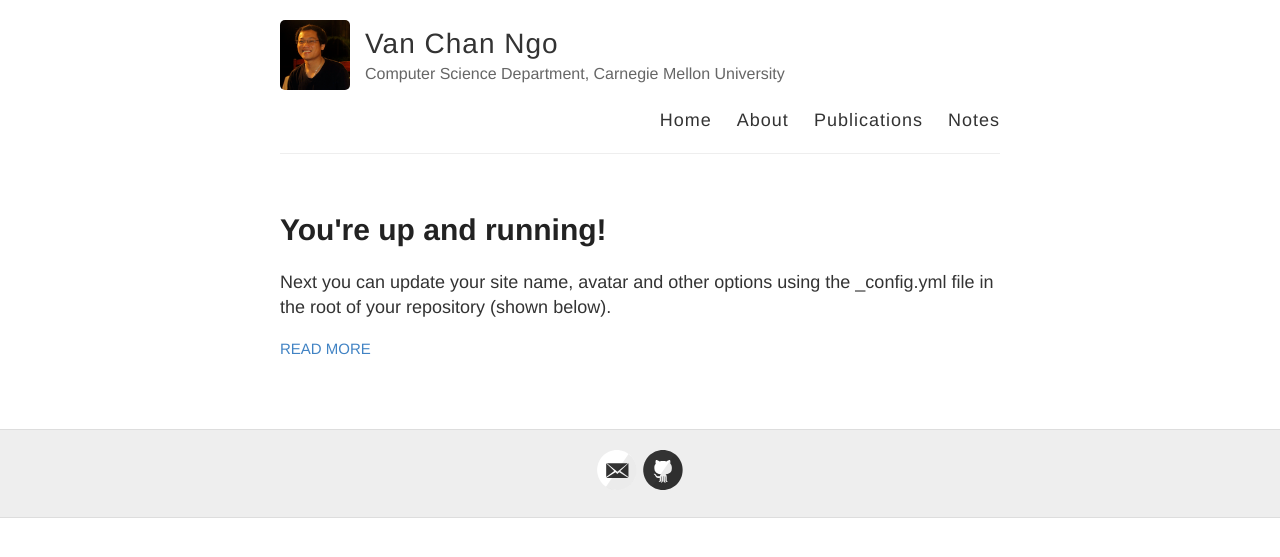
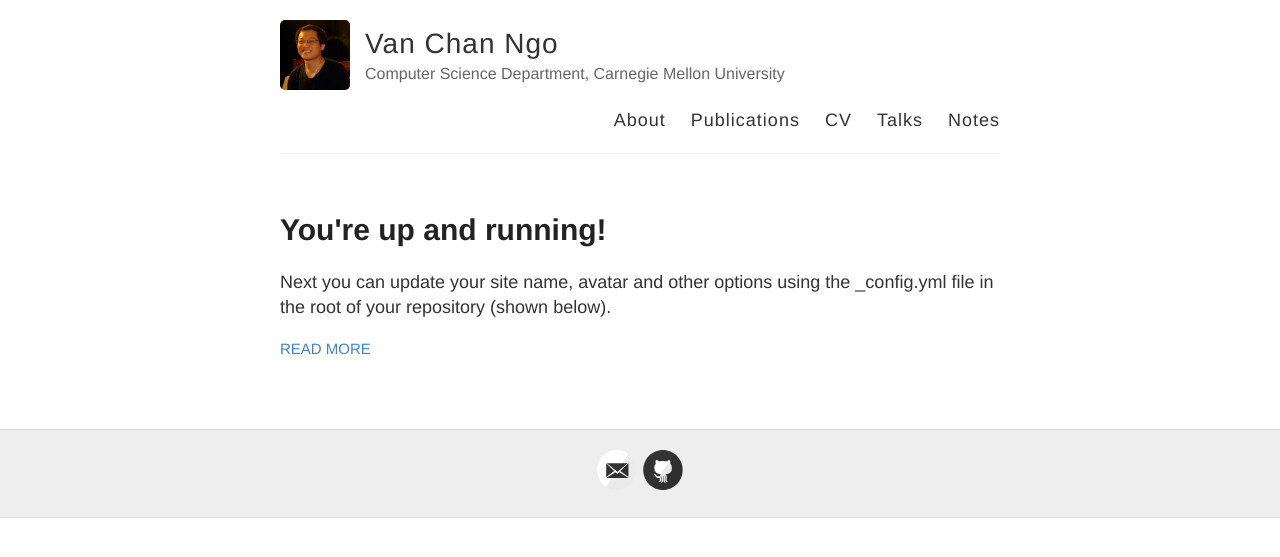
Before and after one commit to channgo2203/channgo2203.github.io, a Jekyll site: the page built from index.html, in a window 1280 px wide. Shown: the top 557 px of the page. Built offline with Jekyll 4.4.1, drawn with Linux system fonts in a browser that asks for light colours.

Commit message:
Updated default.html

```diff
--- a/_layouts/default.html
+++ b/_layouts/default.html
@@ -27,9 +27,10 @@
           </div>
 
           <nav>
-            <a href="{{ site.baseurl }}/">Home</a>
-            <a href="{{ site.baseurl }}/about">About</a>
+            <a href="{{ site.baseurl }}/">About</a>
             <a href="{{ site.baseurl }}/pubs">Publications</a>
+            <a href="{{ site.baseurl }}/cv">CV</a>
+            <a href="{{ site.baseurl }}/talks">Talks</a>
             <a href="{{ site.baseurl }}/notes">Notes</a>
           </nav>
         </header>
```
